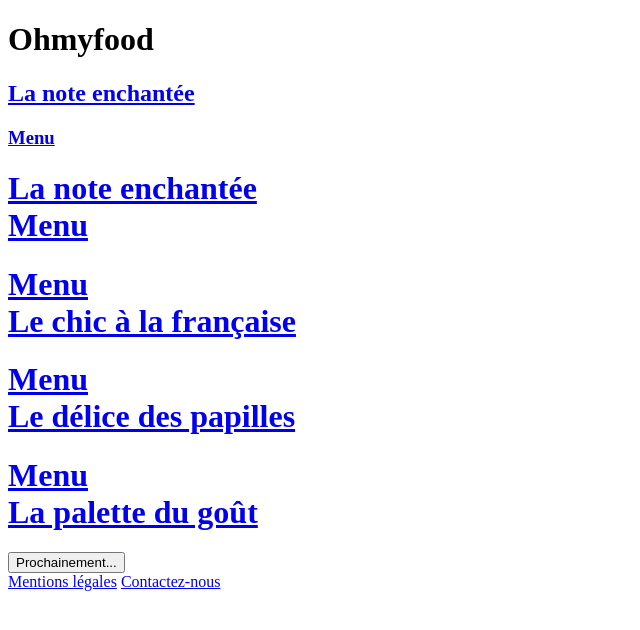
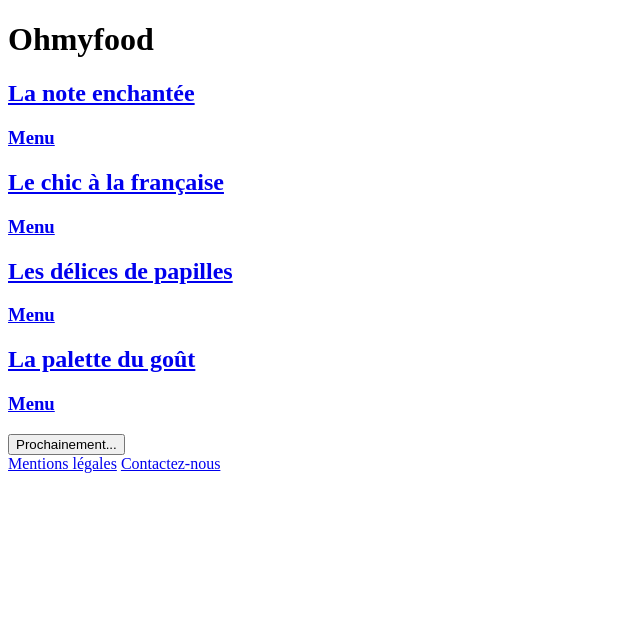
Before and after one commit to michelre/sire-p3, a plain HTML site: page Ohmyfood/index.html in a window 1280 px wide. Shown: the whole page, without its empty margins (0-640 px from the left). Drawn offline with Linux system fonts and the light colour scheme.

Commit message:
correction structure index.html

```diff
--- a/Ohmyfood/index.html
+++ b/Ohmyfood/index.html
@@ -15,13 +15,18 @@
     <h2>La note enchantée</h2>
     <h3>Menu</h3>
 </a>
-
-
-
-        <h1><a href="menu1.html">La note enchantée<br>Menu</a></h1>
-        <h1><a href="menu2.html">Menu<br>Le chic à la française</a></h1>
-        <h1><a href="menu3.html">Menu<br>Le délice des papilles</a></h1>
-        <h1><a href="menu4.html">Menu<br>La palette du goût</a></h1>
+<a href="menu2.html">
+    <h2>Le chic à la française</h2>
+    <h3>Menu</h3>
+</a>
+<a href="menu3.html">
+    <h2>Les délices de papilles</h2>
+    <h3>Menu</h3>
+</a>
+<a href="menu4.html">
+    <h2>La palette du goût</h2>
+    <h3>Menu</h3>
+</a>
 <section id="Prochainement">
 <button>Prochainement...</button>
 </section>
```
Lines whose indentation alone changed are shown as unchanged.
